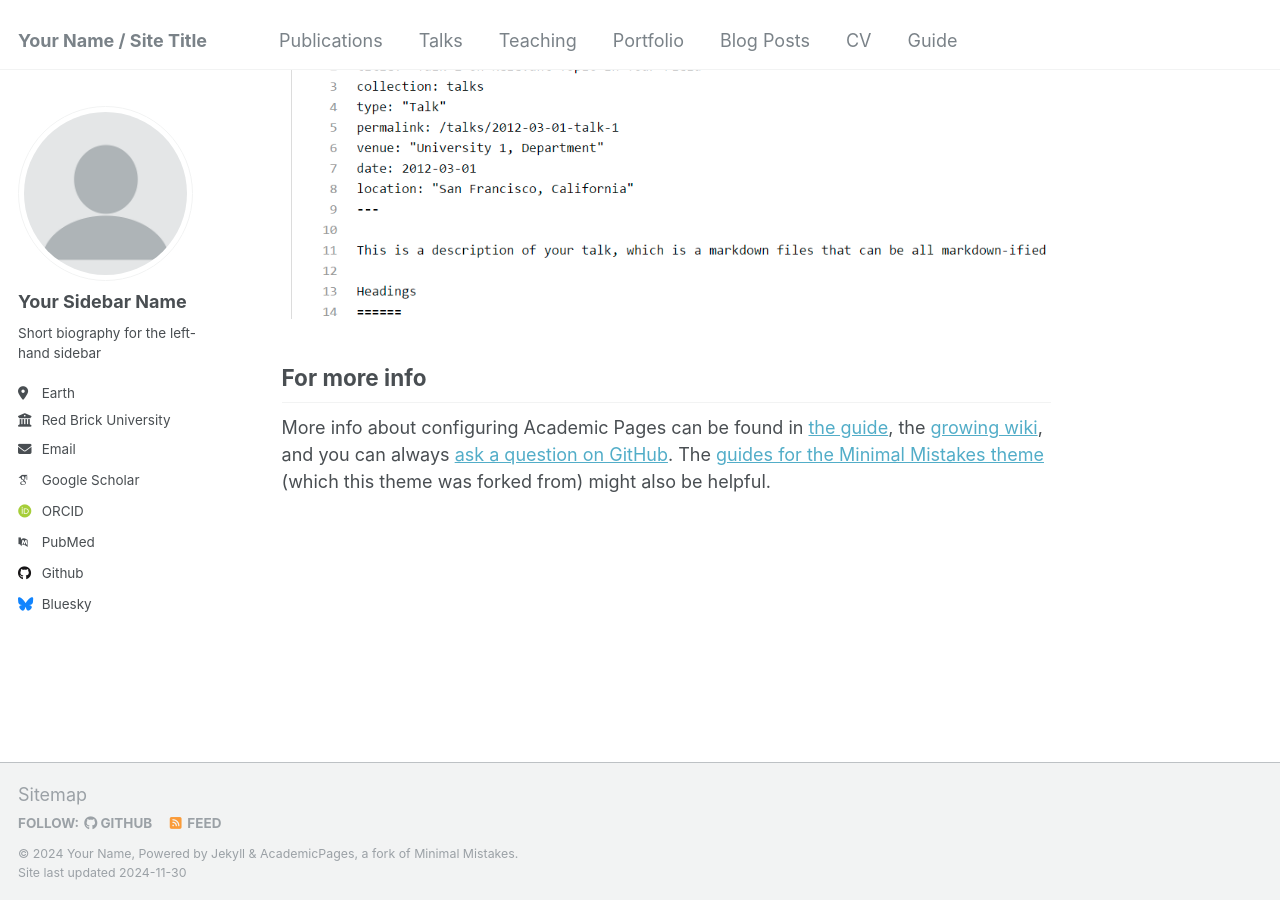
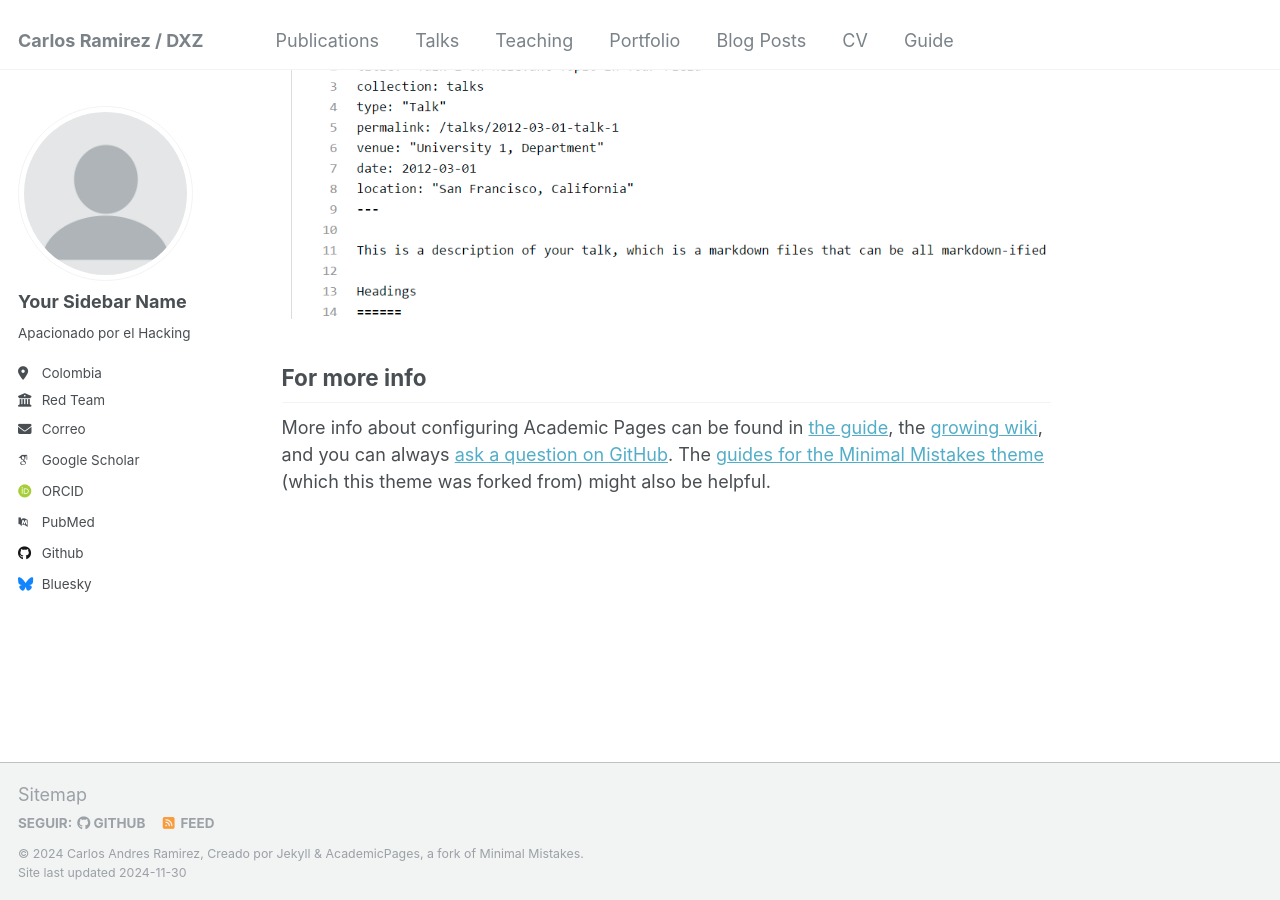
Before and after one commit to sacrabma92/Blog, a Jekyll site: the page built from _pages/about.md, in a window 1280 px wide and 900 px high, scrolled down 2643 px. Built offline with Jekyll 4.4.1, drawn with Linux system fonts in a browser that asks for light colours; some web fonts are replaced.

Commit message:
Configuraciones

```diff
--- a/_config.yml
+++ b/_config.yml
@@ -7,14 +7,14 @@
 # server process.
 
 # Basic Site Settings
-locale                   : "en-US"
-title                    : "Your Name / Site Title"
+locale                   : "es-CO"
+title                    : "Carlos Ramirez / DXZ"
 title_separator          : "-"
-name                     : &name "Your Name"
-description              : &description "personal description"
-url                      : https://academicpages.github.io # the base hostname & protocol for your site e.g. "https://[your GitHub username].github.io"
+name                     : &name "Carlos Andres Ramirez"
+description              : &description "Hacking | Bug Bounty"
+url                      : https://sacrabma92.github.io/Blog/ # the base hostname & protocol for your site e.g. "https://[your GitHub username].github.io"
 baseurl                  : "" # the subpath of your site, e.g. "/blog"
-repository               : "academicpages/academicpages.github.io"
+repository               : "https://github.com/sacrabma92/Blog"
 
 # Site Author - The following control what appear as part of the author content on the side bar.
 #               If a field is blank the icon and link will not appear, otherwise it will be shown.
@@ -24,11 +24,11 @@ author:
   avatar           : "profile.png"
   name             : "Your Sidebar Name"
   pronouns         : # example: "she/her"
-  bio              : "Short biography for the left-hand sidebar"
-  location         : "Earth"
-  employer         : "Red Brick University"
+  bio              : "Apacionado por el Hacking"
+  location         : "Colombia"
+  employer         : "Red Team"
   uri              : # URL
-  email            : "none@example.org"
+  email            : "karlossander92@gmail.com"
 
   # Academic websites
   arxiv            : # URL - Update with the correct link to your profile
@@ -44,7 +44,7 @@ author:
   bitbucket        : # Username - Update with your username on the site
   codepen          : # Username
   dribbble         : # Username
-  github           : "academicpages"
+  github           : "sacrabma92"
   kaggle           : # Username
   stackoverflow    : # User number or user number and name (i.e., use "1" or "1/jeff-atwood")
 
```
